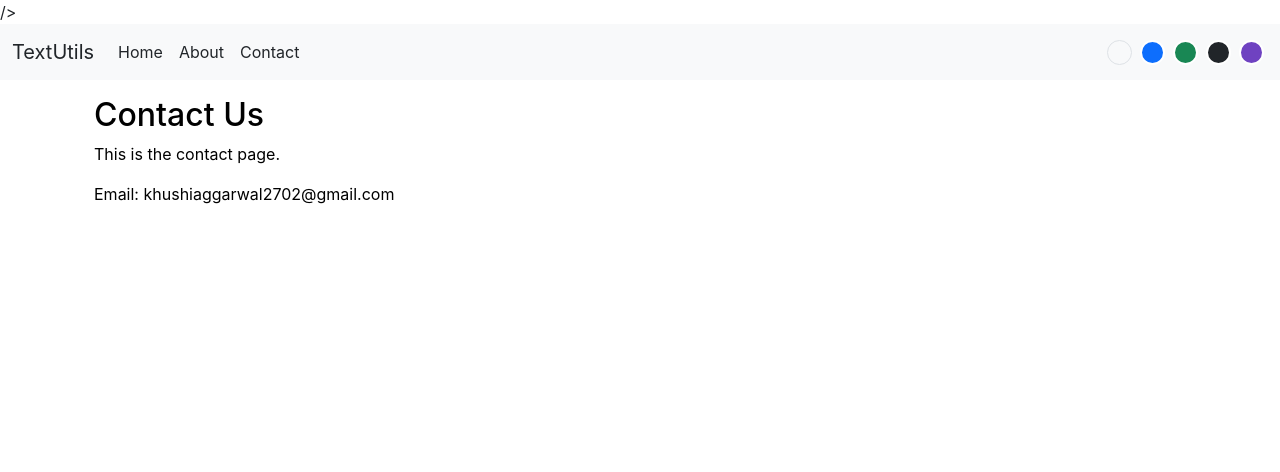
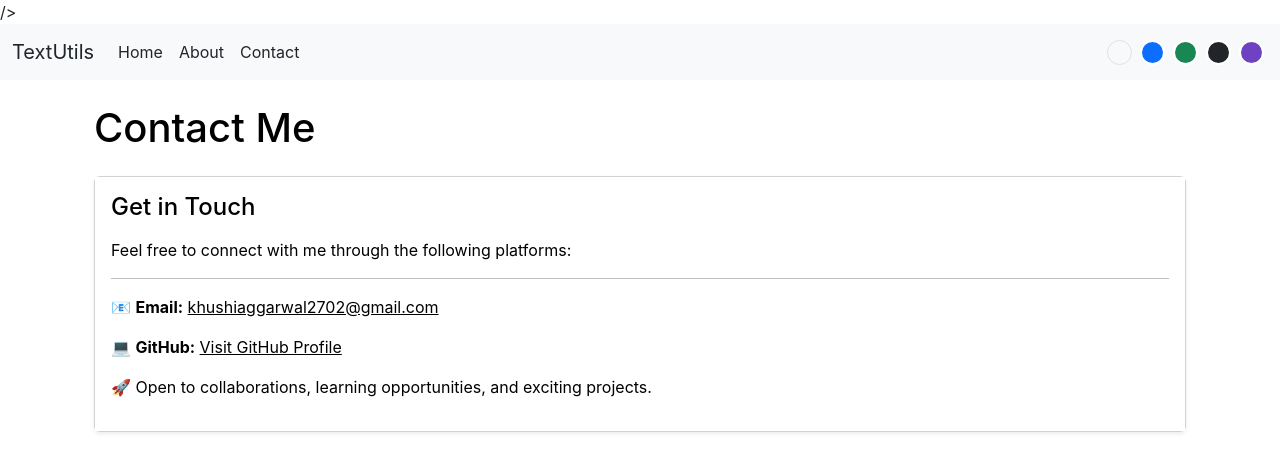
Before and after one commit to Khushi27-agg/textutils, a React (Create React App) app in the folder my-react-app/: page /contact in a window 1280 px wide. Shown: the top 472 px of the page. Built offline with nearby package versions, Linux system fonts and the light colour scheme.

Commit message:
Refactor Contact component with improved UI
Updated the Contact component to enhance layout and styling, including new sections for email and GitHub profile.

```diff
--- a/my-react-app/src/components/Contact.js
+++ b/my-react-app/src/components/Contact.js
@@ -2,12 +2,58 @@ import React from 'react';
 
 export default function Contact(props) {
   return (
-    <div className="container" style={{
-        color: props.theme.text
-      }}>
-      <h2>Contact Us</h2>
-      <p>This is the contact page.</p>
-      <p>Email: khushiaggarwal2702@gmail.com</p>
+    <div
+      className="container my-4"
+      style={{
+        color: props.theme.text,
+      }}
+    >
+      <h1 className="mb-4">Contact Me</h1>
+      <div className="card shadow-sm">
+        <div
+          className="card-body"
+          style={{
+            backgroundColor: props.theme.bg,
+            color: props.theme.text,
+          }}
+        >
+          <h4 className="card-title mb-3">Get in Touch</h4>
+
+          <p>Feel free to connect with me through the following platforms:</p>
+
+          <hr />
+
+          <p>
+            📧 <strong>Email:</strong>{' '}
+            <a
+              href="mailto:khushiaggarwal2702@gmail.com"
+              style={{
+                color: props.theme.text,
+              }}
+            >
+              khushiaggarwal2702@gmail.com
+            </a>
+          </p>
+
+          <p>
+            💻 <strong>GitHub:</strong>{' '}
+            <a
+              href="https://github.com/Khushi27-agg"
+              target="_blank"
+              rel="noreferrer"
+              style={{
+                color: props.theme.text,
+              }}
+            >
+              Visit GitHub Profile
+            </a>
+          </p>
+          <p>
+            🚀 Open to collaborations, learning opportunities, and exciting
+            projects.
+          </p>
+        </div>
+      </div>
     </div>
   );
 }
```
